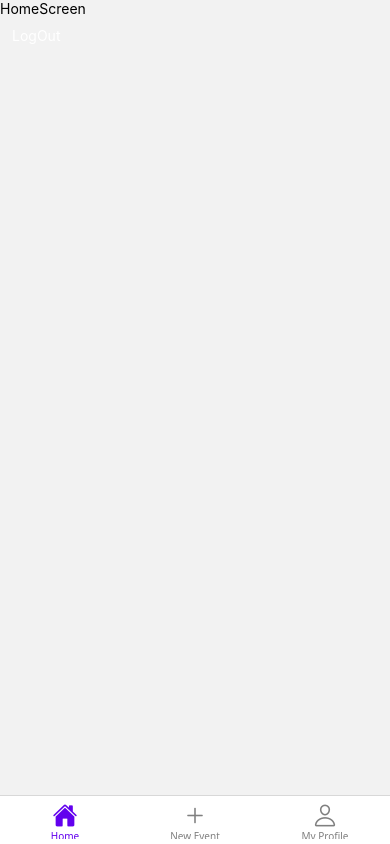
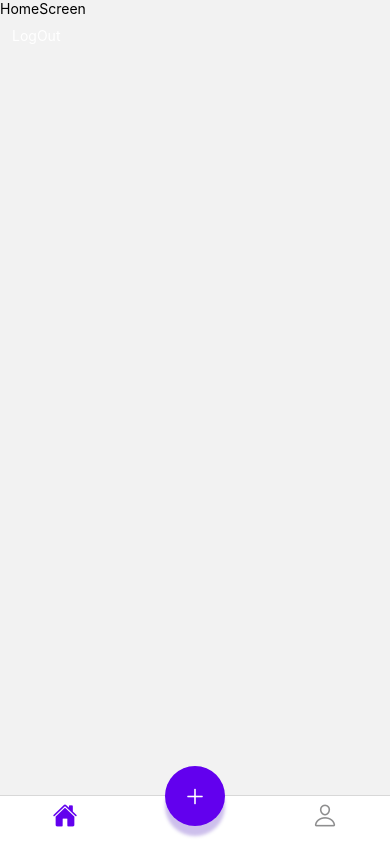
Before and after one commit to SHuzzain/musicalApp, a React Native app: screen / in a window 390 px wide. Built offline with nearby package versions, Linux system fonts and the light colour scheme.

Commit message:
add the event button float

```diff
--- /dev/null
+++ b/src/components/Button/event-button.tsx
@@ -0,0 +1,57 @@
+import React from 'react';
+import {
+  GestureResponderEvent,
+  StyleSheet,
+  TouchableOpacity,
+  View,
+} from 'react-native';
+import {colors} from '../../styles/color';
+
+type EventFloatButtomProps = {
+  children: React.ReactNode;
+  onPress:
+    | (((event: GestureResponderEvent) => void) &
+        ((
+          e:
+            | React.MouseEvent<HTMLAnchorElement, MouseEvent>
+            | GestureResponderEvent,
+        ) => void))
+    | undefined;
+};
+
+const EventFloatButtom = ({children, onPress}: EventFloatButtomProps) => {
+  return (
+    <TouchableOpacity
+      onPress={onPress}
+      activeOpacity={0.8}
+      style={styles.eventTabButton}>
+      <View style={styles.eventTabView}>{children}</View>
+    </TouchableOpacity>
+  );
+};
+
+export default EventFloatButtom;
+
+const styles = StyleSheet.create({
+  eventTabButton: {
+    top: -30,
+    justifyContent: 'center',
+    alignItems: 'center',
+  },
+  eventTabView: {
+    width: 60,
+    shadowColor: colors.dark,
+    shadowOpacity: 0.25,
+    shadowRadius: 3.5,
+    shadowOffset: {
+      width: 0,
+      height: 10,
+    },
+    backgroundColor: colors.primary,
+    height: 60,
+    borderRadius: 55,
+    justifyContent: 'center',
+    alignItems: 'center',
+    borderColor: '#fff',
+  },
+});
--- /dev/null
+++ b/src/navigator/Stack/EventStack.tsx
@@ -0,0 +1,20 @@
+import React from 'react';
+import {createStackNavigator} from '@react-navigation/stack';
+import PostDetailScreen from '../../screens/Home/PostDetailScreen';
+import {ROUTES} from '../../utils/constants';
+
+const Stack = createStackNavigator();
+
+const EventStack = () => {
+  return (
+    <Stack.Navigator
+      screenOptions={{
+        headerShown: false,
+      }}
+      initialRouteName={ROUTES.EVENT}>
+      <Stack.Screen name={ROUTES.EVENT} component={PostDetailScreen} />
+    </Stack.Navigator>
+  );
+};
+
+export default EventStack;
--- a/src/navigator/Tab/MainTabNavigator.tsx
+++ b/src/navigator/Tab/MainTabNavigator.tsx
@@ -1,9 +1,15 @@
 import React from 'react';
-import {createBottomTabNavigator} from '@react-navigation/bottom-tabs';
+import {
+  BottomTabBarButtonProps,
+  createBottomTabNavigator,
+} from '@react-navigation/bottom-tabs';
 import HomeStack from '../Stack/HomeStack';
 import Ionicons from 'react-native-vector-icons/Ionicons';
 import {ParamListBase, RouteProp} from '@react-navigation/native';
-import {COLOR, ROUTES} from '../../utils/constants';
+import {ROUTES} from '../../utils/constants';
+import {colors} from '../../styles/color';
+import EventFloatButtom from '../../components/Button/event-button';
+import EventStack from '../Stack/EventStack';
 
 type tabBarIconsProps = {
   route: RouteProp<ParamListBase, string>;
@@ -16,7 +22,6 @@ type tabBarIconsProps = {
 
 const Tab = createBottomTabNavigator();
 
-// Move the `tabBarIcon` function outside of the component
 const getTabBarIcon = (
   route: tabBarIconsProps['route'],
   {focused, color, size}: tabBarIconsProps['props'],
@@ -29,10 +34,15 @@ const getTabBarIcon = (
     iconName = focused ? 'person' : 'person-outline';
   } else if (route.name === ROUTES.NEW_EVENT_TAB) {
     iconName = focused ? 'add' : 'add-outline';
+    color = 'white';
   }
 
   return <Ionicons name={iconName} size={size} color={color} />;
 };
+
+const eventTab = (props: BottomTabBarButtonProps) => (
+  <EventFloatButtom children={props.children} onPress={props.onPress} />
+);
 
 const MainTabNavigator = () => {
   return (
@@ -40,8 +50,8 @@ const MainTabNavigator = () => {
       screenOptions={({route}) => ({
         headerShown: false,
         tabBarIcon: props => getTabBarIcon(route, props),
-        tabBarActiveTintColor: COLOR.primary.default,
-        tabBarInactiveTintColor: 'gray',
+        tabBarActiveTintColor: colors.primary,
+        tabBarShowLabel: false,
         tabBarStyle: {
           backgroundColor: '#ffffff',
         },
@@ -56,9 +66,10 @@ const MainTabNavigator = () => {
 
       <Tab.Screen
         name={ROUTES.NEW_EVENT_TAB}
-        component={HomeStack}
+        component={EventStack}
         options={{
           tabBarLabel: ROUTES.NEW_EVENT,
+          tabBarButton: eventTab,
         }}
       />
 
--- /dev/null
+++ b/src/styles/color.ts
@@ -0,0 +1,7 @@
+export const colors = {
+  primary: '#6200EE',
+  light: '#BB86FC',
+  dark: '#3700B3',
+  secondary: '#03DAC6',
+  error: '#CF6679',
+};
--- a/src/utils/constants/color.ts
+++ /dev/null
@@ -1,19 +0,0 @@
-export default {
-  primary: {
-    default: '#6200EE',
-    light: '#BB86FC',
-    dark: '#3700B3',
-  },
-  secondary: {
-    default: '#03DAC6',
-  },
-  text: {
-    primary: '#000000',
-    secondary: '#757575',
-    disabled: '#BDBDBD',
-  },
-  background: {
-    default: '#FFFFFF',
-    error: '#CF6679',
-  },
-};
--- a/src/utils/constants/index.ts
+++ b/src/utils/constants/index.ts
@@ -1,5 +1,3 @@
 import ROUTES from './route';
-import COLOR from './color';
-import TYPOGRAPHY from './typography';
 
-export {COLOR, ROUTES, TYPOGRAPHY};
+export { ROUTES};
--- a/src/utils/constants/route.ts
+++ b/src/utils/constants/route.ts
@@ -6,6 +6,9 @@ export default {
   HOME: 'Home',
   HOME_TAB: 'Home Tab',
   HOME_DRAWER: 'Home Drawer',
+
+  EVENT: 'Event',
+  EVENT_TAB: 'Event Tab',
 
   GALLERY: 'GALLERY',
   GALLERY_TAB: 'GALLERY Tab',
```
Also changed, not shown: src/navigator/DrawerNavigator.tsx (deleted, +0 -15 lines), src/styles/typography.ts (renamed from src/utils/constants/typography.ts).
